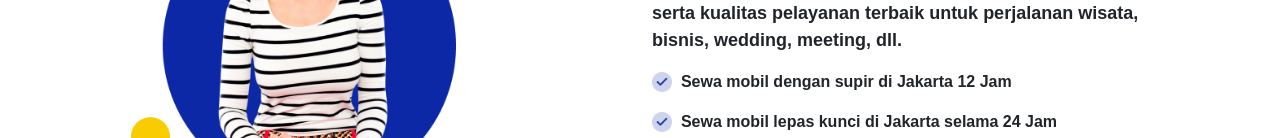
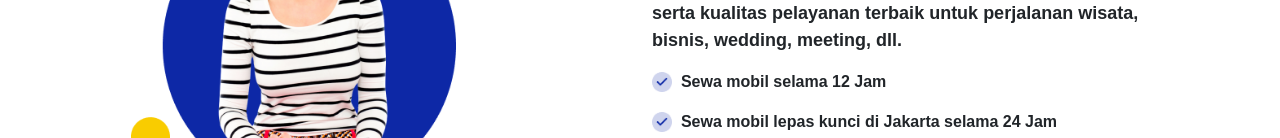
Before and after one commit to mulia007/gold_challenge, a React (Create React App) app: page / in a window 1280 px wide. Shown: the part 662-800 px from the top of the page. Built offline with nearby package versions, Linux system fonts and the light colour scheme.

Commit message:
Update BestCar.jsx

```diff
--- a/src/components/BestCar.jsx
+++ b/src/components/BestCar.jsx
@@ -26,7 +26,7 @@ const BestCar = () => {
             </p>
             <p className="list">
               <img src="img/checklist.png" width={20} height={20} />
-              &nbsp;&nbsp;Sewa mobil dengan supir di Jakarta 12 Jam
+              &nbsp;&nbsp;Sewa mobil selama 12 Jam
             </p>
             <p className="list">
               <img src="img/checklist.png" width={20} height={20} />
```
